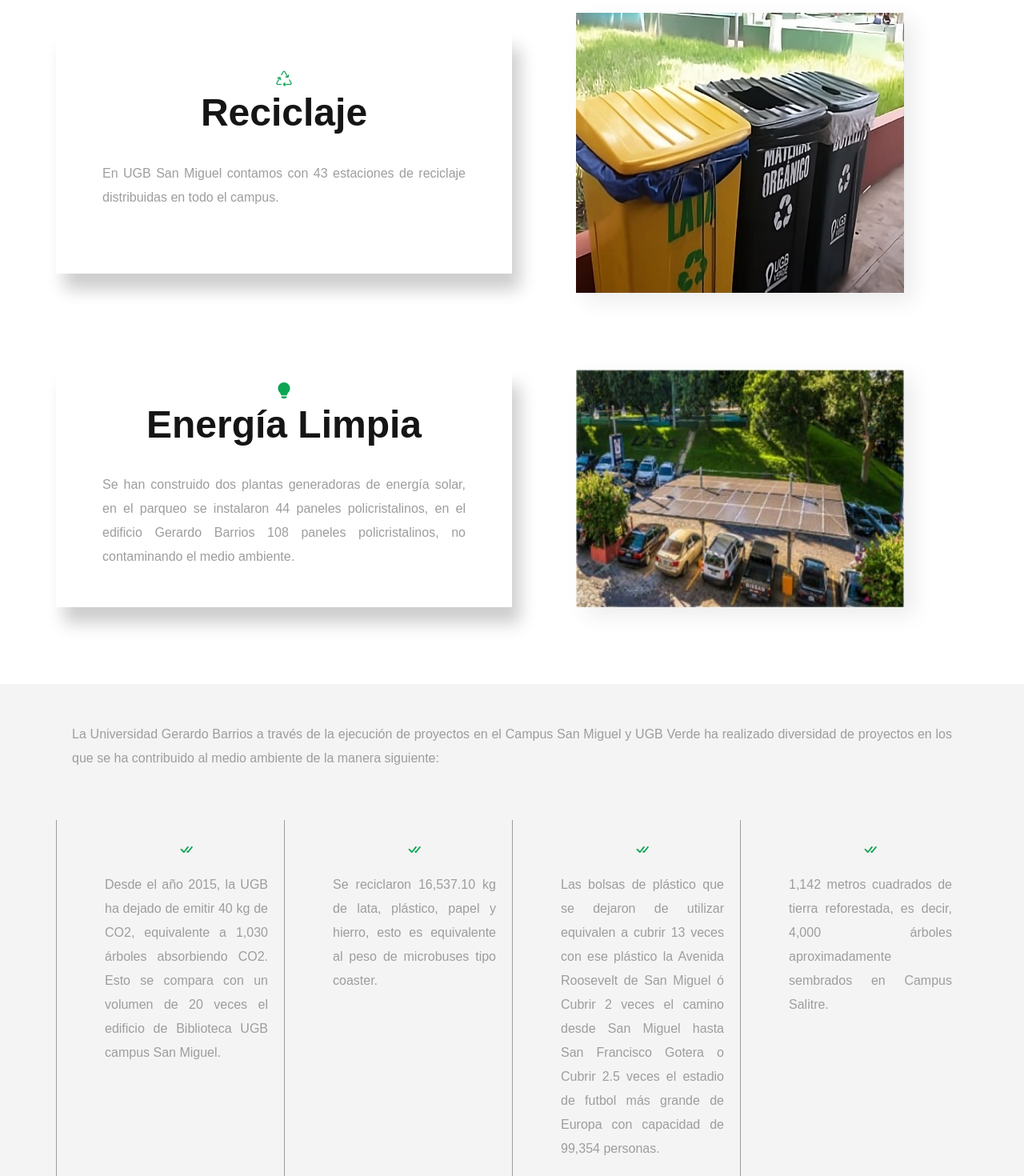
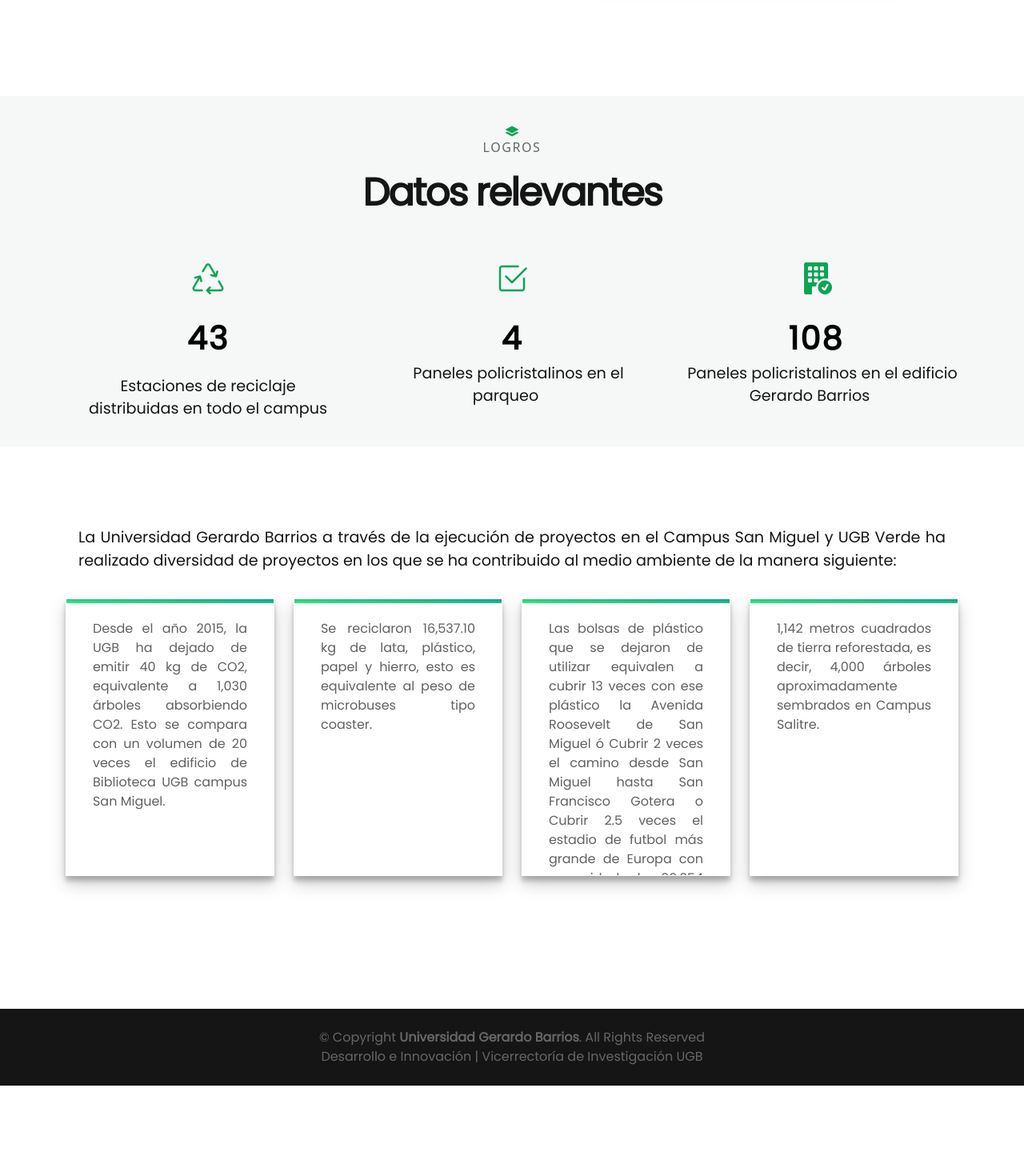
Before and after one commit to CesarMartinez23/observatorio-verde, a Vue app: page /ugb-verde in a window 1280 px wide. Shown: the part 1120-2590 px from the top of the page at 80% size. After the commit the page ends 2477 px from the top, so only its background shows below. Built offline with nearby package versions, Linux system fonts and the light colour scheme.

Commit message:
Update styles in main, contactus, directory, footer, aboutus, carrousel, whatwedo, navbar and greenhero

```diff
--- a/src/assets/main.css
+++ b/src/assets/main.css
@@ -1,9 +1,6 @@
+@import url('https://fonts.googleapis.com/css?family=Poppins');
 :root {
-  --green: #1e8634;
-
-  --green-900: #166421;
-  --green-800: #1d7a28;
-  --green-700: #2a9d3b;
+  --green-900: #0ca554;
   --green-600: #3fbd53;
   --green-500: #51d769;
   --green-400: #69e088;
@@ -11,17 +8,34 @@
   --green-200: #b3e8d9;
   --green-100: #dcedf3;
   --green-50: #f0f9f7;
+  --green-20: #f6f8f8;
 
   --white: #fff;
-  --f4: #f4f4f4;
+  --f4: #f6f8f8;
   --black: #151515;
-  --greenB: #0ca554;
-  --font: "DM Sans", sans-serif;
-  --gray: #9d9d9d;
+  --font: 'Poppins';
+  --gray: #666;
   --gray-200: #888888;
   --letter-spacing: -0.04em;
   --letter-spacing2: 0.2em;
+
+
+  --color-text: #616161;
+  --color-text-btn: #ffffff;
+  --card1-gradient-color1: #f12711;
+  --card1-gradient-color2: #f5af19;
+  --card2-gradient-color1: #7F00FF;
+  --card2-gradient-color2: #E100FF;
+  --card3-gradient-color1: #3f2b96;
+  --card3-gradient-color2: #a8c0ff;
+  --card4-gradient-color1: #11998e;
+  --card4-gradient-color2: #38ef7d;
 }
+
+body{
+  font-family: 'Poppins';
+}
+
 .title {
   position: relative;
   display: inline-block;
@@ -35,5 +49,63 @@
   text-align: center;
 }
 .bi-layers-fill {
-  color: var(--greenB);
+  color: var(--green-900);
 }
+
+.section-icon {
+  align-self: center;
+}
+
+@media (max-width: 991.98px) {
+  .video-column {
+    margin-bottom: 2rem;
+  }
+}
+
+.content-title {
+  color: var(--black);
+  font-size: 3rem;
+  font-weight: bold;
+  margin-bottom: 2rem;
+  font-family: var(--font);
+  text-align: center;
+  letter-spacing: var(--letter-spacing);
+}
+
+.content-description {
+  font-size: 1.2rem;
+  margin-top: 1rem;
+  text-align: justify;
+  text-justify: inter-word;
+  color: var(--black);
+  padding: 0 1rem;
+  font-family: var(--font);
+}
+
+@media (max-width: 767.98px) {
+  .custom-container {
+    padding: 2rem;
+  }
+
+  .content-title {
+    font-size: 2rem;
+  }
+
+  .content-description {
+    font-size: 1.4rem;
+  }
+}
+
+@media (max-width: 575.98px) {
+  .content-title {
+    font-size: 1.8rem;
+  }
+
+  .content-description {
+    font-size: 1.2rem;
+  }
+
+  .content-button {
+    font-size: 1rem;
+  }
+}
--- a/src/components/Contact/ContactUs.vue
+++ b/src/components/Contact/ContactUs.vue
@@ -126,7 +126,7 @@
   color: var(--black);
   letter-spacing: var(--letter-spacing);
   margin-top: 0.2rem;
-  color: var(--greenB);
+  color: var(--green-900);
 }
 .content-img {
   max-width: 75%;
@@ -163,7 +163,7 @@
 .info i {
   font-size: 32px;
   line-height: 1;
-  color: var(--greenB);
+  color: var(--green-900);
 }
 
 .info p {
--- a/src/components/Directorio/Directorio.vue
+++ b/src/components/Directorio/Directorio.vue
@@ -15,77 +15,79 @@
   <section class="section-card">
     <div class="container py-5">
       <div class="row">
-        <div class="col-lg-4 col-sm-6">
+        <div class="col-lg-6 col-sm-6">
           <div class="card-instituciones">
-            <div class="img-instituciones">
-              <img src="/img/directorio/mesaCambioClimatico.jpg" />
-            </div>
+            <div class="img-instituciones"></div>
             <div class="content-instituciones">
               <h3>Mesa de Cambio Climático de El Salvador</h3>
               <p>
-                <i class="bi bi-envelope-check-fill"></i
-                >mesacambioclimatico@gmail.com
+                <i class="bi bi-globe"></i>
+                <a href="mesacambioclimatico@gmail.com" target="_blank"
+                  >mesacambioclimatico@gmail.com</a
+                >
               </p>
-              <p><i class="bi bi-telephone-fill"></i>7744-4576</p>
+              <p><i class="bi bi-telephone"></i>7744-4576</p>
               <p>
-                <i class="bi bi-file-earmark-word-fill"></i>Mesa de Cambio
-                Climático El Salvador
+                <i class="bi bi-geo-alt"></i>Mesa de Cambio Climático El
+                Salvador
               </p>
             </div>
           </div>
         </div>
-        <div class="col-lg-4 col-sm-6">
+        <div class="col-lg-6 col-sm-6">
           <div class="card-instituciones">
-            <div class="img-instituciones">
-              <img src="/img/directorio/ministerioMedioAmbiente.jpg" />
-            </div>
+            <div class="img-instituciones"></div>
             <div class="content-instituciones">
               <h3>Ministerio de Medio Ambiente</h3>
               <p>
-                <i class="bi bi-envelope-check-fill"></i> https://marn.gob.sv/
+                <i class="bi bi-globe"></i>
+                <a href="https://marn.gob.sv/" target="_blank"
+                  >https://marn.gob.sv/</a
+                >
               </p>
-              <p><i class="bi bi-telephone-fill"></i>2665-8383</p>
+              <p><i class="bi bi-telephone"></i>2665-8383</p>
               <p>
-                <i class="bi bi-file-earmark-word-fill"></i>Colonia Ciudad
-                Jardín, calle Los Naranjos, #22, San Miguel.
+                <i class="bi bi-geo-alt"></i>Colonia Ciudad Jardín, calle Los
+                Naranjos, #22, San Miguel.
               </p>
             </div>
           </div>
         </div>
-        <div class="col-lg-4 col-sm-6">
+        <div class="col-lg-6 col-sm-6">
           <div class="card-instituciones">
-            <div class="img-instituciones">
-              <img src="/img/directorio/fundacionMontes.jpg" />
-            </div>
+            <div class="img-instituciones"></div>
             <div class="content-instituciones">
               <h3>Fundación Segundo Montes</h3>
               <p>
-                <i class="bi bi-envelope-check-fill"></i
-                >Fsegundomontes@gmail.com
+                <i class="bi bi-globe"></i>
+                <a href="Fsegundomontes@gmail.com" target="_blank"
+                  >Fsegundomontes@gmail.com</a
+                >
               </p>
-              <p><i class="bi bi-telephone-fill"></i>2680-5574</p>
+              <p><i class="bi bi-telephone"></i>2680-5574</p>
               <p>
-                <i class="bi bi-file-earmark-word-fill"></i>Carretera a Perkin
-                Km 192 1/2, caserío San Luis, Meanguera Morazán.
+                <i class="bi bi-geo-alt"></i>Carretera a Perkin Km 192 1/2,
+                caserío San Luis, Meanguera Morazán.
               </p>
             </div>
           </div>
         </div>
-        <div class="col-lg-4 col-sm-6">
+        <div class="col-lg-6 col-sm-6">
           <div class="card-instituciones">
-            <div class="img-instituciones">
-              <img src="/img/directorio/nacionesUnidas.jpg" />
-            </div>
+            <div class="img-instituciones"></div>
             <div class="content-instituciones">
               <h3>Programa de las Naciones Unidas para el Desarrollo</h3>
               <p>
-                <i class="bi bi-envelope-check-fill"></i>registry.sv@undp.org
+                <i class="bi bi-envelope"></i>
+                <a href="registry.sv@undp.org" target="_blank"
+                  >registry.sv@undp.org</a
+                >
               </p>
-              <p><i class="bi bi-telephone-fill"></i>2263-0066</p>
+              <p><i class="bi bi-telephone"></i>2263-0066</p>
               <p>
-                <i class="bi bi-file-earmark-word-fill"></i>Edificio Naciones
-                Unidas, Blvd. Orden de Malta Sur, No. 2-B, Santa Elena, Antiguo
-                Cuscatlan, La Libertad
+                <i class="bi bi-geo-alt"></i>Edificio Naciones Unidas, Blvd.
+                Orden de Malta Sur, No. 2-B, Santa Elena, Antiguo Cuscatlan, La
+                Libertad
               </p>
             </div>
           </div>
@@ -114,7 +116,7 @@
 }
 
 .titulo {
-  color: var(--greenB);
+  color: var(--green-900);
   font-size: 3rem;
   font-weight: 700;
   font-family: var(--font);
@@ -123,7 +125,7 @@
   color: var(--white);
   padding-left: 20px;
   font-family: var(--font);
-  border-left: 2px solid var(--greenB);
+  border-left: 2px solid var(--green-900);
   margin: 40px 0;
   font-size: 1.8rem;
   margin-top: 0.2rem;
@@ -135,6 +137,7 @@
 .card-instituciones {
   margin-bottom: 40px;
   width: 100%;
+  height: 250px;
   float: left;
   border-radius: 5px;
   background: var(--white);
@@ -148,7 +151,7 @@
   overflow: hidden;
 }
 .img-instituciones img {
-  width: 100%;
+  width: 50px;
   height: auto;
 }
 .content-instituciones {
@@ -160,13 +163,14 @@
   line-height: 34px;
   font-size: 1.2rem;
   margin: 0 0 8px;
+  font-family: var(--font);
 }
 .card-instituciones p {
   font-size: 1rem;
   color: var(--black);
 }
 .card-instituciones p i {
-  color: var(--greenB);
+  color: var(--green-900);
   margin-right: 5px;
   padding: 50px 0px;
 }
@@ -237,4 +241,7 @@
     font-size: 0.6rem;
   }
 }
+p {
+  font-family: var(--font);
+}
 </style>
--- a/src/components/Footer/Footer.vue
+++ b/src/components/Footer/Footer.vue
@@ -11,7 +11,7 @@
             &copy; Copyright <span class="fw-bold">Universidad Gerardo Barrios</span>. All Rights Reserved
           </div>
           <div class="credits">
-            Designed by Vicerrectoría de Investigación UGB
+            Desarrollo e Innovación | Vicerrectoría de Investigación UGB
           </div>
         </div>
       </div>
@@ -26,6 +26,7 @@
   padding: 1.5rem 0;
   font-size: 1rem;
   color: var(--gray);
+  font-family: var(--font);
   /* position: relative;
   bottom: 0;
   width: 100%; */
--- a/src/components/Home/Carrousel/CarrouselItem.vue
+++ b/src/components/Home/Carrousel/CarrouselItem.vue
@@ -92,7 +92,7 @@ defineProps({
 }
 
 .carousel-caption button {
-  background-color: var(--greenB);
+  background-color: var(--green-900);
   border: none;
   color: var(--white);
   font-weight: 600;
@@ -105,11 +105,11 @@ defineProps({
 
 .carousel-caption button:hover {
   background-color: var(--white);
-  color: var(--greenB);
+  color: var(--green-900);
 }
 
 .info {
-  background-color: var(--greenB);
+  background-color: var(--green-900);
   font-size: 20px;
   color: #ceffe5;
   /* line-height: 28px; */
--- a/src/components/Verde/VerdeHero.vue
+++ b/src/components/Verde/VerdeHero.vue
@@ -14,8 +14,12 @@
     <div class="container hero">
       <div class="row">
         <div class="col-lg-6 d-flex justify-content-center flex-column py-3">
-          <h2 class="text-title">Origenes del Proyecto</h2>
-          <p class="sub-title">
+          <div class="section-icon">
+            <i class="bi bi-layers-fill"></i>
+          </div>
+          <span class="title">Orígenes</span>
+          <h1 class="content-title">Sobre el proyecto</h1>
+          <p class="content-description">
             El 23 de abril del 2016 iniciamos nuestro proyecto UGB Verde, se
             encarga de fomentar las buenas prácticas ambientales y expandirlas
             en la zona oriental. El proyecto UGB Verde consiste en preservar la
@@ -29,61 +33,107 @@
       </div>
     </div>
   </section>
-  <section>
-    <div class="container py-5">
-      <h1 class="titulo text-center py-4">Logros</h1>
-      <div class="row my-5">
+
+  <section
+    class="wow fadeIn animated ack"
+    style="visibility: visible; animation-name: fadeIn"
+  >
+    <div class="container">
+      <div class="row">
+        <div class="col-lg-12 d-flex justify-content-center flex-column py-3">
+          <div class="col-lg-12 d-flex justify-content-center flex-column py-3">
+            <div class="section-icon">
+              <i class="bi bi-layers-fill"></i>
+            </div>
+            <span class="title">Logros</span>
+            <h1 class="content-title">Datos relevantes</h1>
+          </div>
+          <div class="row">
+            <!-- counter -->
             <div
-          class="col-lg-6 d-flex justify-content-center flex-column py-5 my-5 box-shadow"
+              class="col-md-4 col-sm-6 bottom-margin text-center counter-section wow fadeInUp sm-margin-bottom-ten animated"
+              data-wow-duration="300ms"
+              style="
+                visibility: visible;
+                animation-duration: 300ms;
+                animation-name: fadeInUp;
+              "
             >
-          <div class="secion-icon text-center">
-            <i class="bi bi-recycle"></i>
-          </div>
-          <h2 class="text-title text-center">Reciclaje</h2>
-          <p class="sub-title">
-            En UGB San Miguel contamos con 43 estaciones de reciclaje
-            distribuidas en todo el campus.
+              <i class="bi bi-recycle medium-icon"></i>
+              <span
+                class="timer counter alt-font appear"
+                data-to="1"
+                data-speed="7000"
+                >43</span
+              >
+              <p class="counter-title">
+                Estaciones de reciclaje distribuidas en todo el campus
               </p>
             </div>
-        <div class="col-lg-6 d-flex justify-content-center my-4">
-          <img src="/img/ugbVerde/basureros.jpg" class="content-img" />
+            <!-- end counter -->
+            <!-- counter -->
+            <div
+              class="col-md-4 col-sm-6 bottom-margin text-center counter-section wow fadeInUp sm-margin-bottom-ten animated"
+              data-wow-duration="600ms"
+              style="
+                visibility: visible;
+                animation-duration: 600ms;
+                animation-name: fadeInUp;
+              "
+            >
+              <i class="bi bi-check2-square medium-icon"></i>
+              <span
+                class="timer counter alt-font appear"
+                data-to="1"
+                data-speed="7000"
+                >4</span
+              >
+              <span class="counter-title"
+                >Paneles policristalinos en el parqueo</span
+              >
             </div>
+            <!-- end counter -->
+            <!-- counter -->
+            <div
+              class="col-md-4 col-sm-6 bottom-margin text-center counter-section wow fadeInUp sm-margin-bottom-ten animated"
+              data-wow-duration="600ms"
+              style="
+                visibility: visible;
+                animation-duration: 600ms;
+                animation-name: fadeInUp;
+              "
+            >
+              <i class="bi bi-building-fill-check medium-icon"></i>
+              <span
+                class="timer counter alt-font appear"
+                data-to="1"
+                data-speed="7000"
+                >108</span
+              >
+              <span class="counter-title"
+                >Paneles policristalinos en el edificio Gerardo Barrios</span
+              >
             </div>
-      <div class="row my-4">
-        <div
-          class="col-lg-6 d-flex justify-content-center flex-column py-3 my-4 box-shadow"
-        >
-          <div class="secion-icon text-center">
-            <i class="bi bi-lightbulb-fill"></i>
+            <!-- end counter -->
           </div>
-          <h2 class="text-title text-center">Energía Limpia</h2>
-          <p class="sub-title">
-            Se han construido dos plantas generadoras de energía solar, en el
-            parqueo se instalaron 44 paneles policristalinos, en el edificio
-            Gerardo Barrios 108 paneles policristalinos, no contaminando el
-            medio ambiente.
-          </p>
-        </div>
-        <div class="col-lg-6 d-flex justify-content-center my-4">
-          <img src="/img/ugbVerde/paneles.jpg" class="content-img" />
         </div>
       </div>
     </div>
   </section>
   <section class="origenes">
-    <div class="container py-5">
-      <p class="sub-title">
+    <div class="container">
+      <p class="content-description">
         La Universidad Gerardo Barrios a través de la ejecución de proyectos en
         el Campus San Miguel y UGB Verde ha realizado diversidad de proyectos en
         los que se ha contribuido al medio ambiente de la manera siguiente:
       </p>
+
       <div class="row">
-        <div class="col-md-3 barra">
-          <div class="parrafo">
-            <div class="secion-icon text-center py-3">
-              <i class="bi bi-check-all"></i>
-            </div>
-            <p class="sub-title">
+        <div class="col-lg-3 d-flex justify-content-center flex-column py-3">
+          <div class="card-wrap1">
+            <div class="card-header1 four"></div>
+            <div class="card-content1">
+              <p class="card-text1">
                 Desde el año 2015, la UGB ha dejado de emitir 40 kg de CO2,
                 equivalente a 1,030 árboles absorbiendo CO2. Esto se compara con
                 un volumen de 20 veces el edificio de Biblioteca UGB campus San
@@ -91,23 +141,25 @@
               </p>
             </div>
           </div>
-        <div class="col-md-3 barra">
-          <div class="parrafo">
-            <div class="secion-icon text-center py-3">
-              <i class="bi bi-check-all"></i>
         </div>
-            <p class="sub-title">
-              Se reciclaron 16,537.10 kg de lata, plástico, papel y hierro, esto
-              es equivalente al peso de microbuses tipo coaster.
+        <div class="col-lg-3 d-flex justify-content-center flex-column py-3">
+          <div class="card-wrap1">
+            <div class="card-header1 four"></div>
+            <div class="card-content1">
+              <p class="card-text1">
+                Se reciclaron 16,537.10 kg de lata, plástico, papel y hierro,
+                esto es equivalente al peso de microbuses tipo coaster.
               </p>
             </div>
           </div>
-        <div class="col-md-3 barra">
-          <div class="parrafo">
-            <div class="secion-icon text-center py-3">
-              <i class="bi bi-check-all"></i>
         </div>
-            <p class="sub-title">
+
+        <div class="col-lg-3 d-flex justify-content-center flex-column py-3">
+          <div class="card-wrap1">
+            <div class="card-header1 four"></div>
+            <i class="fas fa-code"></i>
+            <div class="card-content1">
+              <p class="card-text1">
                 Las bolsas de plástico que se dejaron de utilizar equivalen a
                 cubrir 13 veces con ese plástico la Avenida Roosevelt de San
                 Miguel ó Cubrir 2 veces el camino desde San Miguel hasta San
@@ -116,12 +168,14 @@
               </p>
             </div>
           </div>
-        <div class="col-md-3 barra">
-          <div class="parrafo">
-            <div class="secion-icon text-center py-3">
-              <i class="bi bi-check-all"></i>
         </div>
-            <p class="sub-title">
+        <div class="col-lg-3 d-flex justify-content-center flex-column py-3">
+          <div class="card-wrap1">
+            <div class="card-header1 four">
+              <i class="fas fa-code"></i>
+            </div>
+            <div class="card-content1">
+              <p class="card-text1">
                 1,142 metros cuadrados de tierra reforestada, es decir, 4,000
                 árboles aproximadamente sembrados en Campus Salitre.
               </p>
@@ -129,9 +183,8 @@
           </div>
         </div>
       </div>
+    </div>
   </section>
-
-  <!-- Seccion de logros -->
 </template>
 <style scoped>
 .section-ugb-verde {
@@ -149,12 +202,8 @@
   border: 1px solid #e8f5e9;
 }
 
-.hero {
-  padding: 4rem 1rem;
-  text-align: center;
-}
 .titulo {
-  color: var(--greenB);
+  color: var(--green-900);
   font-size: 3rem;
   font-weight: 700;
   font-family: var(--font);
@@ -204,7 +253,9 @@
   box-shadow: 12px 10px 26px rgba(0, 0, 0, 0.08);
 }
 .origenes {
-  background-color: #f4f4f4;
+  background-color: #fff;
+  margin-top: 10px;
+  margin-bottom: 150px;
 }
 .box-shadow {
   box-shadow: 10px 20px 20px rgba(0, 0, 0, 0.2);
@@ -213,7 +264,7 @@
 .secion-icon i {
   font-size: 20px;
   line-height: 1;
-  color: var(--greenB);
+  color: var(--green-900);
 }
 .barra {
   position: relative;
@@ -350,4 +401,117 @@
     padding: 10px 0px 10px 40px;
   }
 }
+.counter-section i {
+  display: block;
+  margin: 0 0 10px;
+}
+.counter-section span.counter {
+  font-size: 40px;
+  color: #000;
+  line-height: 60px;
+  display: block;
+  font-family: var(--font);
+  letter-spacing: 2px;
+  font-weight: bold;
+}
+.counter-title {
+  font-size: 1.2rem;
+  margin-top: 1rem;
+  text-align: center;
+  text-justify: inter-word;
+  color: var(--black);
+  padding: 0 1rem;
+  font-family: var(--font);
+}
+.counter-icon {
+  top: 25px;
+  position: relative;
+}
+.counter-style2 .counter-title {
+  letter-spacing: 0.55px;
+  float: left;
+}
+.counter-style2 span.counter {
+  letter-spacing: 0.55px;
+  float: left;
+  margin-right: 10px;
+}
+.counter-style2 i {
+  float: right;
+  line-height: 26px;
+  margin: 0 10px 0 0;
+}
+.counter-subheadline span {
+  float: right;
+}
+
+.medium-icon {
+  font-size: 40px !important;
+  margin-bottom: 15px !important;
+  color: var(--green-900);
+}
+
+.container {
+  margin-top: 100px;
+}
+
+.ack {
+  background-color: var(--f4);
+}
+
+body {
+  font-family: "Roboto", sans-serif;
+  background: linear-gradient(to right, #8e9eab, #eef2f3);
+  height: 100vh;
+  display: flex;
+  align-items: center;
+  justify-content: center;
+  flex-wrap: wrap;
+  gap: 30px;
+}
+.card-wrap1 {
+  width: 100%;
+  background: #fff;
+  border: 1px solid #fff;
+  overflow: hidden;
+  color: var(--color-text);
+  box-shadow: rgba(0, 0, 0, 0.19) 0px 10px 20px, rgba(0, 0, 0, 0.23) 0px 6px 6px;
+  cursor: pointer;
+  transition: all 0.2s ease-in-out;
+}
+.card-wrap1:hover {
+  transform: scale(1.1);
+}
+.card-header1 {
+  height: 5px;
+  width: 100%;
+  display: grid;
+  place-items: center;
+}
+.card-header1 i {
+  color: var(--green-900);
+  font-size: 72px;
+}
+.card-content1 {
+  display: flex;
+  flex-direction: column;
+  align-items: center;
+  width: 90%;
+  margin: 0 auto;
+}
+.card-text1 {
+  text-align: justify;
+  font-size: 1em;
+  margin: 20px;
+  margin-top: 20px;
+  font-family: var(--font);
+  height: 300px;
+}
+.card-header1.four {
+  background: linear-gradient(
+    to bottom left,
+    var(--card4-gradient-color1),
+    var(--card4-gradient-color2)
+  );
+}
 </style>
```
Also changed, not shown: src/components/Home/AboutUs.vue (+6 -62 lines), src/components/Home/WhatWeDo.vue (+5 -4 lines), src/components/Navbar/Navbar.vue (+21 -9 lines). Lines whose indentation alone changed are shown as unchanged.
